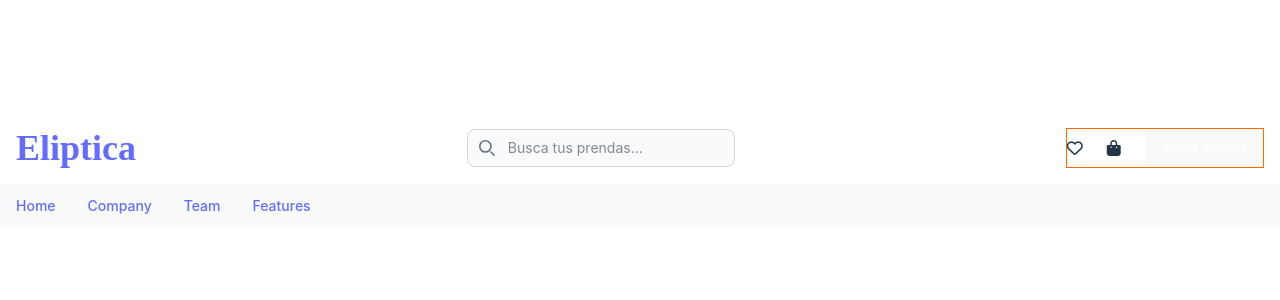
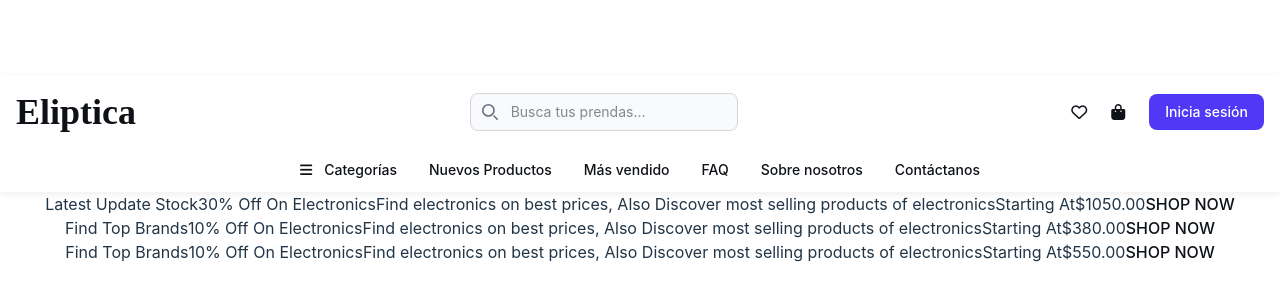
Before and after one commit to escalandres/proyecto-innovation-frontend, a React (Vite) app: page / in a window 1280 px wide. Shown: the part 230-530 px from the top of the page. Built offline with nearby package versions, Linux system fonts and the light colour scheme; a web font is replaced by a local one.

Commit message:
refactor: new styles on header

```diff
--- a/src/index.css
+++ b/src/index.css
@@ -28,12 +28,19 @@
 
 a {
   font-weight: 500;
-  color: #646cff;
+  /* color: #646cff; */
+  color: #0E1217;
   text-decoration: inherit;
 }
 a:hover {
   color: #535bf2;
 }
+
+.button{
+  color: #fff !important;
+}
+
+
 
 body {
   margin: 0;
@@ -48,17 +55,7 @@ h1 {
   line-height: 1.1;
 }
 
-button {
-  border-radius: 8px;
-  border: 1px solid transparent;
-  padding: 0.6em 1.2em;
-  font-size: 1em;
-  font-weight: 500;
-  font-family: inherit;
-  background-color: #1a1a1a;
-  cursor: pointer;
-  transition: border-color 0.25s;
-}
+
 button:hover {
   border-color: #646cff;
 }
--- a/src/pages/Homepage.jsx
+++ b/src/pages/Homepage.jsx
@@ -8,6 +8,79 @@ const Homepage = () => {
     return (
         <div>
             <Header />
+            {/* <!--====== App Content ======--> */}
+        <div className="app-content">
+
+            {/* <!--====== Primary Slider ======--> */}
+            <div className="s-skeleton s-skeleton--h-600 s-skeleton--bg-grey">
+                <div className="owl-carousel primary-style-1" id="hero-slider">
+                    <div className="hero-slide hero-slide--1">
+                        <div className="container">
+                            <div className="row">
+                                <div className="col-12">
+                                    <div className="slider-content slider-content--animation">
+
+                                        <span className="content-span-1 u-c-secondary">Latest Update Stock</span>
+
+                                        <span className="content-span-2 u-c-secondary">30% Off On Electronics</span>
+
+                                        <span className="content-span-3 u-c-secondary">Find electronics on best prices, Also Discover most selling products of electronics</span>
+
+                                        <span className="content-span-4 u-c-secondary">Starting At
+
+                                            <span className="u-c-brand">$1050.00</span></span>
+
+                                        <a className="shop-now-link btn--e-brand" href="shop-side-version-2.html">SHOP NOW</a></div>
+                                </div>
+                            </div>
+                        </div>
+                    </div>
+                    <div className="hero-slide hero-slide--2">
+                        <div className="container">
+                            <div className="row">
+                                <div className="col-12">
+                                    <div className="slider-content slider-content--animation">
+
+                                        <span className="content-span-1 u-c-white">Find Top Brands</span>
+
+                                        <span className="content-span-2 u-c-white">10% Off On Electronics</span>
+
+                                        <span className="content-span-3 u-c-white">Find electronics on best prices, Also Discover most selling products of electronics</span>
+
+                                        <span className="content-span-4 u-c-white">Starting At
+
+                                            <span className="u-c-brand">$380.00</span></span>
+
+                                        <a className="shop-now-link btn--e-brand" href="shop-side-version-2.html">SHOP NOW</a></div>
+                                </div>
+                            </div>
+                        </div>
+                    </div>
+                    <div className="hero-slide hero-slide--3">
+                        <div className="container">
+                            <div className="row">
+                                <div className="col-12">
+                                    <div className="slider-content slider-content--animation">
+
+                                        <span className="content-span-1 u-c-secondary">Find Top Brands</span>
+
+                                        <span className="content-span-2 u-c-secondary">10% Off On Electronics</span>
+
+                                        <span className="content-span-3 u-c-secondary">Find electronics on best prices, Also Discover most selling products of electronics</span>
+
+                                        <span className="content-span-4 u-c-secondary">Starting At
+
+                                            <span className="u-c-brand">$550.00</span></span>
+
+                                        <a className="shop-now-link btn--e-brand" href="shop-side-version-2.html">SHOP NOW</a></div>
+                                </div>
+                            </div>
+                        </div>
+                    </div>
+                </div>
+            </div>
+            {/* <!--====== End - Primary Slider ======--> */}
+            </div>
         </div>
     );
 }
--- /dev/null
+++ b/src/pages/css/header.css
@@ -0,0 +1,3 @@
+.header--box-shadow {
+    box-shadow: 0 2px 7px 0 rgba(0, 0, 0, .07);
+}
--- a/src/pages/ui-components/Header.jsx
+++ b/src/pages/ui-components/Header.jsx
@@ -1,16 +1,17 @@
-
+import '../css/Header.css';
 
 const Header = () => {
     return (
-        <>
-            <nav className="bg-white border-gray-200 dark:bg-gray-900">
+        <header className="header--box-shadow bg-white border-gray-200">
+            {/* <nav className="bg-white border-gray-200 dark:bg-gray-900"> */}
+            <nav className="">
                 <div className="flex flex-wrap justify-between items-center mx-auto max-w-screen-xl p-4">
                     <a href="https://flowbite.com" className="flex items-center space-x-3 rtl:space-x-reverse">
                         {/* <img src="https://flowbite.com/docs/images/logo.svg" className="h-8" alt="Flowbite Logo" /> */}
-                        <span id="eliptica-logo" className="self-center text-4xl font-semibold whitespace-nowrap dark:text-white">Eliptica</span>
+                        <span id="eliptica-logo" className="self-center text-4xl font-semibold whitespace-nowrap">Eliptica</span>
                     </a>
-                    <div className="flex md:order-1 w-[1/2]">
-                        <button type="button" data-collapse-toggle="navbar-search" aria-controls="navbar-search" aria-expanded="false" className="md:hidden text-gray-500 dark:text-gray-400 hover:bg-gray-100 dark:hover:bg-gray-700 focus:outline-none focus:ring-4 focus:ring-gray-200 dark:focus:ring-gray-700 rounded-lg text-sm p-2.5 me-1">
+                    <div className="flex md:order-1 w-[3/4]">
+                        <button type="button" data-collapse-toggle="navbar-search" aria-controls="navbar-search" aria-expanded="false" className="md:hidden text-gray-500 focus:outline-none focus:ring-4 focus:ring-gray-200 rounded-lg text-sm p-2.5 me-1">
                         <svg className="w-5 h-5" aria-hidden="true" xmlns="http://www.w3.org/2000/svg" fill="none" viewBox="0 0 20 20">
                             <path stroke="currentColor" strokeLinecap="round" strokeLinejoin="round" strokeWidth="2" d="m19 19-4-4m0-7A7 7 0 1 1 1 8a7 7 0 0 1 14 0Z"/>
                         </svg>
@@ -18,47 +19,59 @@ const Header = () => {
                         </button>
                         <div className="relative hidden md:block">
                             <div className="absolute inset-y-0 start-0 flex items-center ps-3 pointer-events-none">
-                                <svg className="w-4 h-4 text-gray-500 dark:text-gray-400" aria-hidden="true" xmlns="http://www.w3.org/2000/svg" fill="none" viewBox="0 0 20 20">
+                                <svg className="w-4 h-4 text-gray-500" aria-hidden="true" xmlns="http://www.w3.org/2000/svg" fill="none" viewBox="0 0 20 20">
                                 <path stroke="currentColor" strokeLinecap="round" strokeLinejoin="round" strokeWidth="2" d="m19 19-4-4m0-7A7 7 0 1 1 1 8a7 7 0 0 1 14 0Z"/>
                                 </svg>
                                 <span className="sr-only">Search icon</span>
                             </div>
-                            <input type="text" id="search-navbar" className="block w-full p-2 ps-10 text-sm text-gray-900 border border-gray-300 rounded-lg bg-gray-50 focus:ring-blue-500 focus:border-blue-500 dark:bg-gray-700 dark:border-gray-600 dark:placeholder-gray-400 dark:text-white dark:focus:ring-blue-500 dark:focus:border-blue-500" placeholder="Busca tus prendas..." />
+                            <input type="text" id="search-navbar" className="block w-full p-2 ps-10 text-sm text-gray-900 border border-gray-300 rounded-lg bg-gray-50 focus:ring-blue-500 focus:border-blue-500" placeholder="Busca tus prendas..." />
                         </div>
                     </div>
-                    <div className="flex md:order-2 border-1 border-orange-500">
+                    <div className="flex md:order-2">
 
                         <div className="flex items-center space-x-6 rtl:space-x-reverse">
-                            <i className="fa-regular fa-heart"></i>
-                            <i className="fa-solid fa-bag-shopping"></i>
-                            <a href="#" className="text-sm  text-blue-600 dark:text-blue-500 hover:underline">
-                                    <button type="button" className="text-white bg-blue-700 hover:bg-blue-800 focus:ring-4 focus:outline-none focus:ring-blue-300 font-medium rounded-lg text-sm px-4 py-2 text-center dark:bg-blue-600 dark:hover:bg-blue-700 dark:focus:ring-blue-800">Inicia sesión</button>
+                            <a href="#" className="text-gray-500 hover:text-gray-900">
+                                <i className="fa-regular fa-heart "></i>
+                            </a>
+                            <a href="#" className="text-gray-500 hover:text-gray-900">
+                                <i className="fa-solid fa-bag-shopping "></i>
+                            </a>
+                            <a href="#" className="button bg-indigo-600 hover:bg-indigo-500 focus:ring-4 focus:outline-none focus:ring-blue-300 font-medium rounded-lg text-sm px-4 py-2 text-center">
+                                Inicia sesión
                             </a>
                         </div>
                     </div>
                 </div>
             </nav>
-            <nav className="bg-gray-50 dark:bg-gray-700">
+            <nav className="">
                 <div className="max-w-screen-xl px-4 py-3 mx-auto">
-                    <div className="flex items-center">
+                    <div className="flex items-center justify-center">
                         <ul className="flex flex-row font-medium mt-0 space-x-8 rtl:space-x-reverse text-sm">
                             <li>
-                                <a href="#" className="text-gray-900 dark:text-white hover:underline" aria-current="page">Home</a>
+                                <a href="#" className="text-gray-900 hover:underline" aria-current="page">
+                                    <i className="fa-solid fa-bars mr-3"></i>Categorías
+                                </a>
                             </li>
                             <li>
-                                <a href="#" className="text-gray-900 dark:text-white hover:underline">Company</a>
+                                <a href="#" className="text-gray-900 hover:underline" aria-current="page">Nuevos Productos</a>
                             </li>
                             <li>
-                                <a href="#" className="text-gray-900 dark:text-white hover:underline">Team</a>
+                                <a href="#" className="text-gray-900 hover:underline">Más vendido</a>
                             </li>
                             <li>
-                                <a href="#" className="text-gray-900 dark:text-white hover:underline">Features</a>
+                                <a href="#" className="text-gray-900 hover:underline">FAQ</a>
+                            </li>
+                            <li>
+                                <a href="#" className="text-gray-900 hover:underline">Sobre nosotros</a>
+                            </li>
+                            <li>
+                                <a href="#" className="text-gray-900 hover:underline">Contáctanos</a>
                             </li>
                         </ul>
                     </div>
                 </div>
             </nav>
-        </>
+        </header>
     );
 
 }
```
